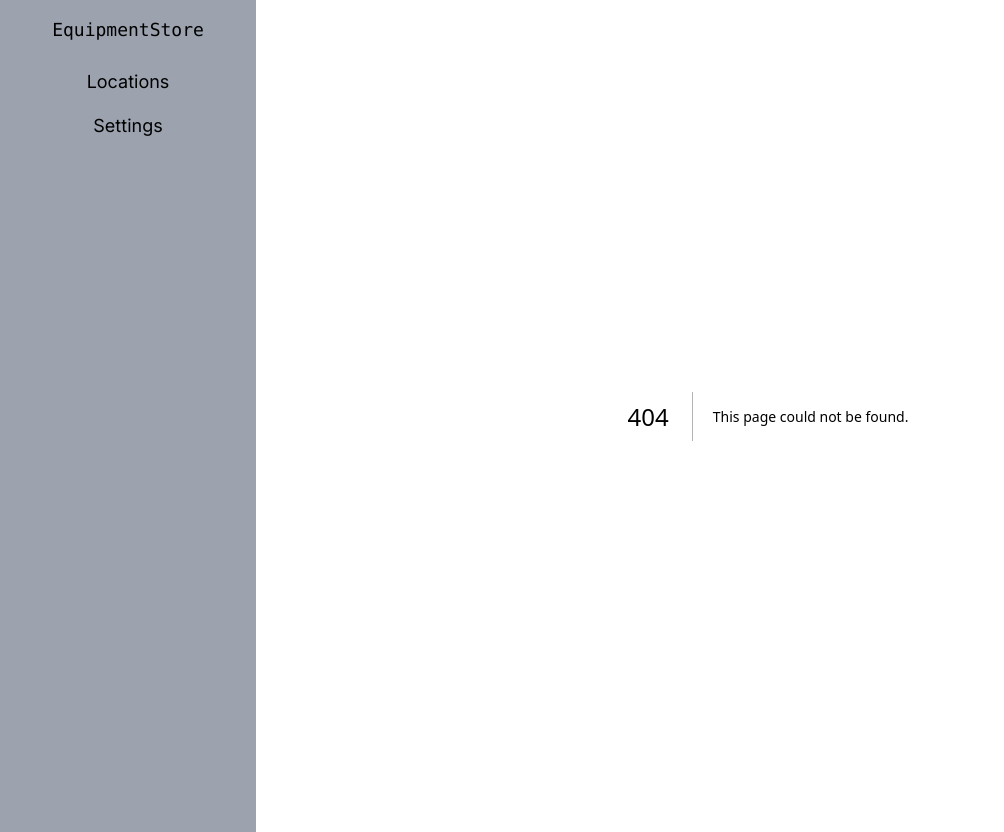
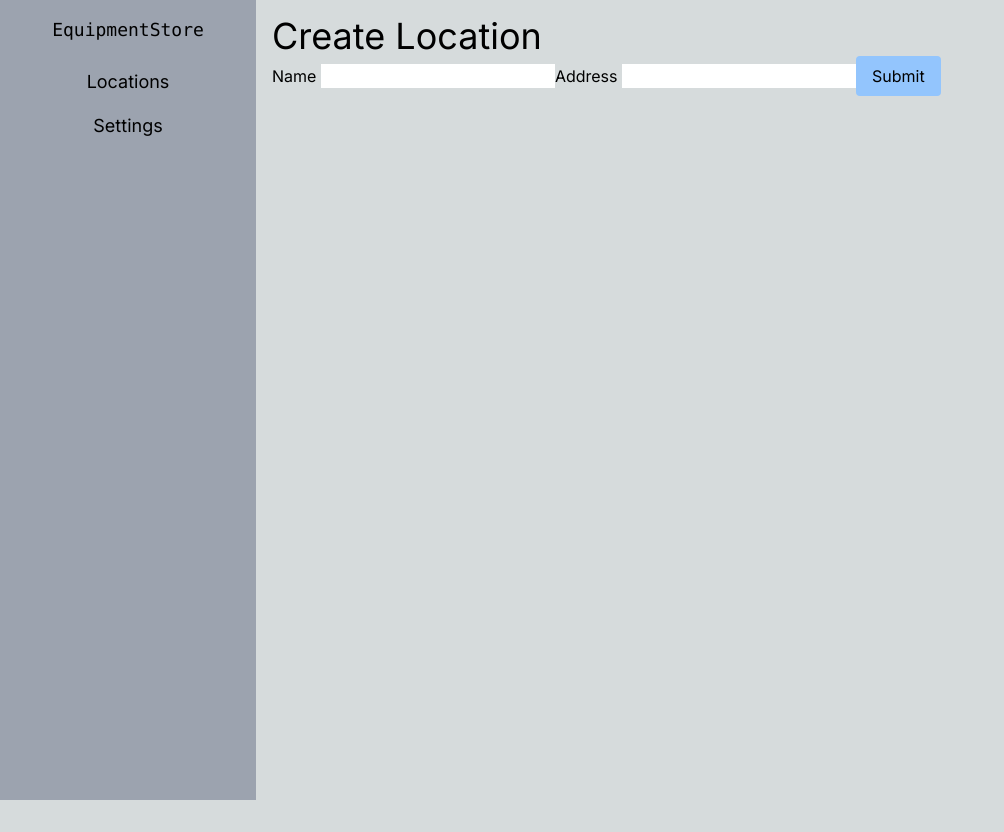
Before and after one commit to LeviButcher/equipment-store, a Next.js app: page /locations/create in a window 1280 px wide. Before the commit this address had no page. Shown: the whole page, without its empty margins (0-1004 px from the left). After the commit the page ends 800 px from the top, so only its background shows below. Built offline with nearby package versions, Linux system fonts and the light colour scheme.

Commit message:
Setup location creation and index

```diff
--- a/src/app/layout.tsx
+++ b/src/app/layout.tsx
@@ -27,6 +27,7 @@ export default function RootLayout({
   );
 }
 
+// TODO get tailwind library to optional apply tailwind class withinwhen pathname is matched
 function SideNav() {
   return (
     <aside className="overflow-hidden p-4 w-64 h-full bg-gray-400">
@@ -37,10 +38,10 @@ function SideNav() {
         >
           EquipmentStore
         </Link>
-        <Link className="text-lg rounded hover:bg-blue-200" href="locations">
+        <Link className="text-lg rounded hover:bg-blue-200" href="/locations">
           Locations
         </Link>
-        <Link className="text-lg rounded hover:bg-blue-200" href="settings">
+        <Link className="text-lg rounded hover:bg-blue-200" href="/settings">
           Settings
         </Link>
       </nav>
--- a/src/app/locations/LocationTable.tsx
+++ b/src/app/locations/LocationTable.tsx
@@ -2,17 +2,25 @@
 
 import { AgGridReact } from "ag-grid-react";
 import { Location } from "@/db/schema";
+import { useRouter } from "next/navigation";
 
 type LocationTableProps = {
   locations: Location[];
 };
 
-// const columns: ColDef<Location> = [{ field: "id" }, { field: "addres" }];
 export default function LocationTable({ locations }: LocationTableProps) {
+  const router = useRouter();
+
   return (
     <AgGridReact
       animateRows
       rowData={locations}
+      defaultColDef={{ flex: 1, sortable: true, filter: true }}
+      onRowDoubleClicked={(params) => {
+        const id = params.data?.id;
+        if (!id) return;
+        router.push(` /locations/${id}`);
+      }}
       columnDefs={[
         { field: "id" },
         { field: "name" },
--- /dev/null
+++ b/src/app/locations/[id]/page.tsx
@@ -0,0 +1,15 @@
+type Params = {
+  id: number;
+};
+import { db } from "@/db";
+import { locations } from "@/db/schema";
+import { eq } from "drizzle-orm";
+
+const getLocation = (id: number) => {
+  return db.query.locations.findFirst({ where: eq(locations.id, id) });
+};
+
+export default async function LocationPage({ params }: { params: Params }) {
+  const location = await getLocation(params.id);
+  return <div>hello - {location?.name}</div>;
+}
--- /dev/null
+++ b/src/app/locations/create/page.tsx
@@ -0,0 +1,40 @@
+import React from "react";
+import { db, locations, type NewLocation } from "@/db";
+import { revalidatePath } from "next/cache";
+import { redirect } from "next/navigation";
+
+export default function CreateLocation() {
+  async function createLocationAction(formData: FormData) {
+    "use server";
+
+    const location: NewLocation = {
+      name: formData.get("name")?.toString(),
+      address: formData.get("address")?.toString(),
+    };
+
+    await db.insert(locations).values(location);
+    revalidatePath("/locations");
+    redirect("/locations");
+  }
+
+  return (
+    <main className="">
+      <header className="">
+        <h1 className="text-4xl">Create Location</h1>
+      </header>
+      <section>
+        <form action={createLocationAction}>
+          <label>
+            Name <input name="name" />
+          </label>
+          <label>
+            Address <input name="address" />
+          </label>
+          <button type="submit" className="py-2 px-4 bg-blue-300 rounded">
+            Submit
+          </button>
+        </form>
+      </section>
+    </main>
+  );
+}
--- /dev/null
+++ b/src/app/locations/loading.tsx
@@ -0,0 +1,5 @@
+import React from "react";
+
+export default function Loading() {
+  return <div className="text-red-700">Loading...</div>;
+}
--- a/src/app/locations/page.tsx
+++ b/src/app/locations/page.tsx
@@ -4,6 +4,7 @@ import LocationTable from "./LocationTable";
 
 import "ag-grid-community/styles/ag-grid.css";
 import "ag-grid-community/styles/ag-theme-alpine.css";
+import Link from "next/link";
 
 const getLocations = () => {
   return db.select().from(locations);
@@ -14,8 +15,13 @@ export default async function Locations() {
 
   return (
     <main className="">
-      <h1>Locations</h1>
-      <div className="w-auto h-96 ag-theme-alpine">
+      <header className="flex justify-between mb-4">
+        <h1 className="text-4xl">Locations Directory</h1>
+        <button className="p-2 py-2 px-4 bg-blue-300 rounded">
+          <Link href="locations/create">Create New</Link>
+        </button>
+      </header>
+      <div className="mb-4 w-auto h-96 ag-theme-alpine">
         <LocationTable locations={locations} />
       </div>
     </main>
--- a/src/db/index.ts
+++ b/src/db/index.ts
@@ -1,10 +1,18 @@
 import { drizzle } from "drizzle-orm/postgres-js";
 import postgres from "postgres";
-import { users } from "@/db/schema";
+import {
+  users,
+  locations,
+  Location,
+  NewLocation,
+  User,
+  NewUser,
+} from "@/db/schema";
 
 const cs = "postgresql://postgres:postgres@localhost:5432/postgres";
 
 const client = postgres(cs);
-export const db = drizzle(client);
+export const db = drizzle(client, { schema: { users, locations } });
 
-export { users };
+export { users, locations };
+export type { Location, NewLocation, User, NewUser };
```
Also changed, not shown: 2 other files (tests, documents, lock files or other folders).
